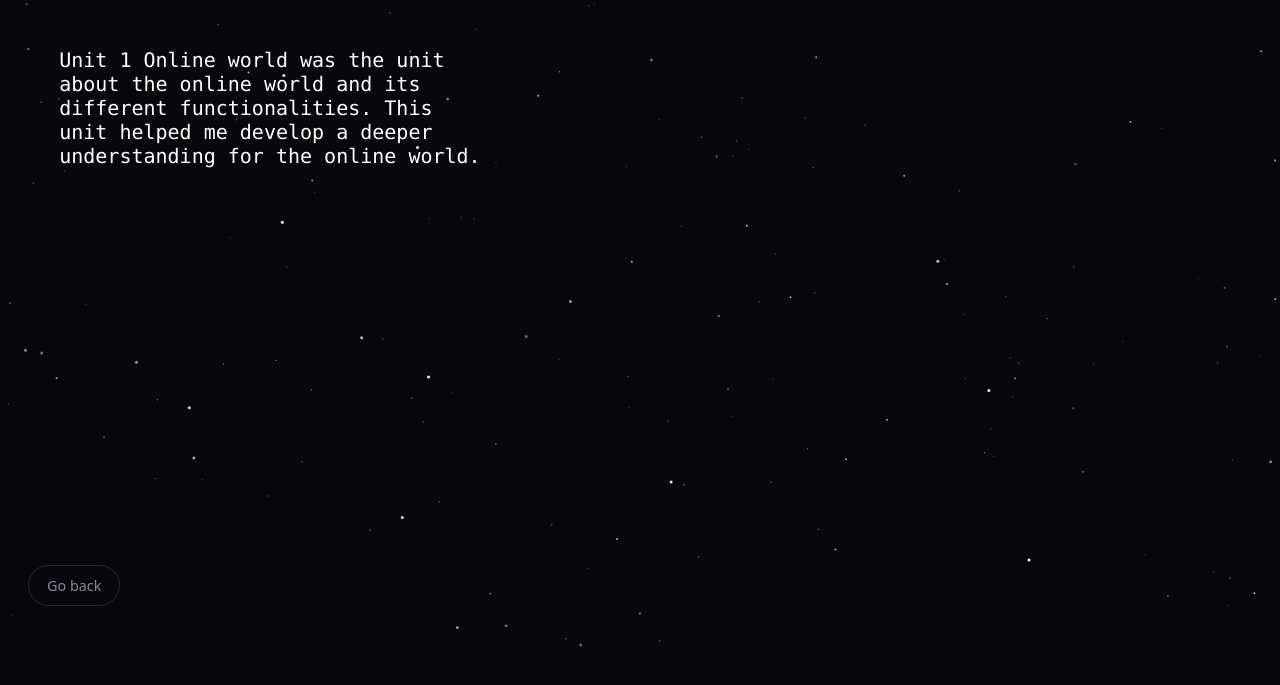
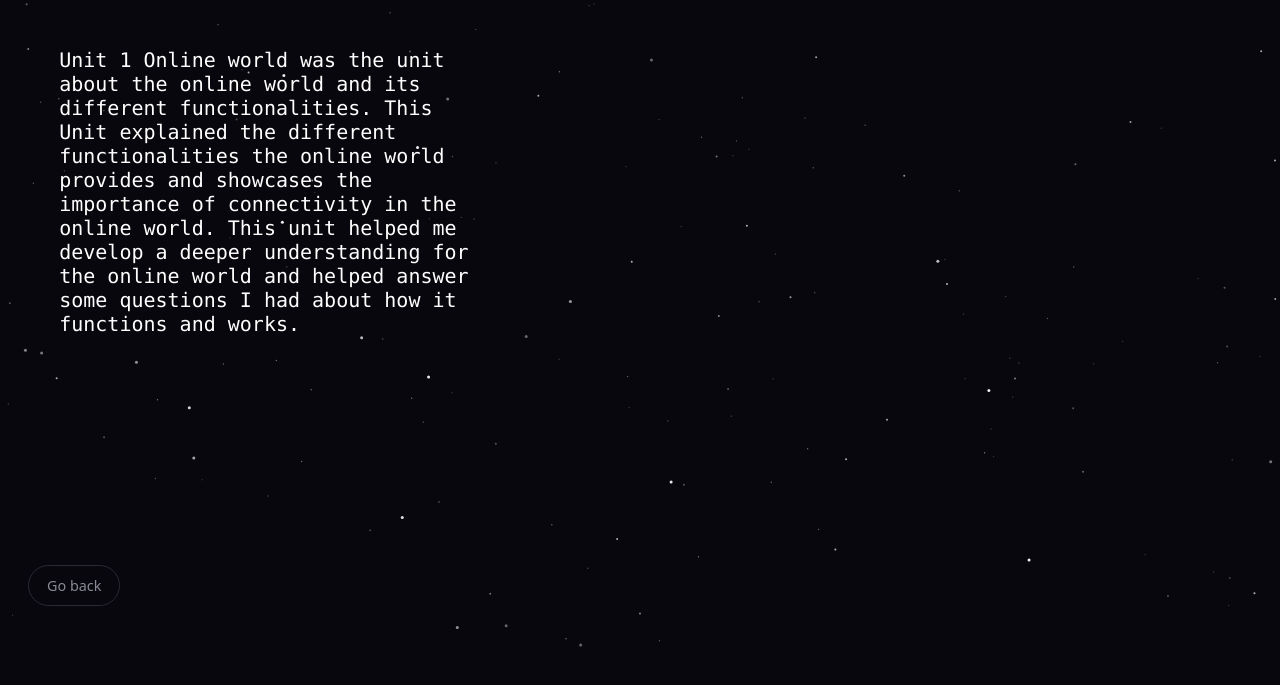
Before and after one commit to rohan0b0508-lang/Digital-Portfolio-Final, a plain HTML site: page Units/Unit1.html in a window 1280 px wide. Shown: the part 153-838 px from the top of the page. Drawn offline with Linux system fonts and the light colour scheme.

Commit message:
Enhance Unit 1 description and formatting
Expanded the description of Unit 1 to include the importance of connectivity and additional insights.

```diff
--- a/Units/Unit1.html
+++ b/Units/Unit1.html
@@ -26,14 +26,19 @@
             </h1>
             <div class="lefttextblock aboout-me-copy" style="transform: translateX(-20px) translateY(-90px);">
                 <p>
-                    Unit 1 Online world was the unit about the online world and its different functionalities. This unit
-                    helped me develop a deeper understanding for the online world.
+                    Unit 1 Online world was the unit about the online world and its different functionalities. This Unit
+                    explained the different functionalities the online world provides and showcases the importance of
+                    connectivity in the online world. This unit
+                    helped me develop a deeper understanding for the online world and helped answer some questions I had
+                    about how it functions and works.
                 </p>
             </div>
         </header>
         <div class="hero-bottom">
-            <a class="scroll-cue" href="../index.html" style="transform: translateX(20px) translateY(-90px);">Go back</a>
+            <a class="scroll-cue" href="../index.html" style="transform: translateX(20px) translateY(-90px);">Go
+                back</a>
         </div>
     </main>
 </body>
+
 </html>
```
